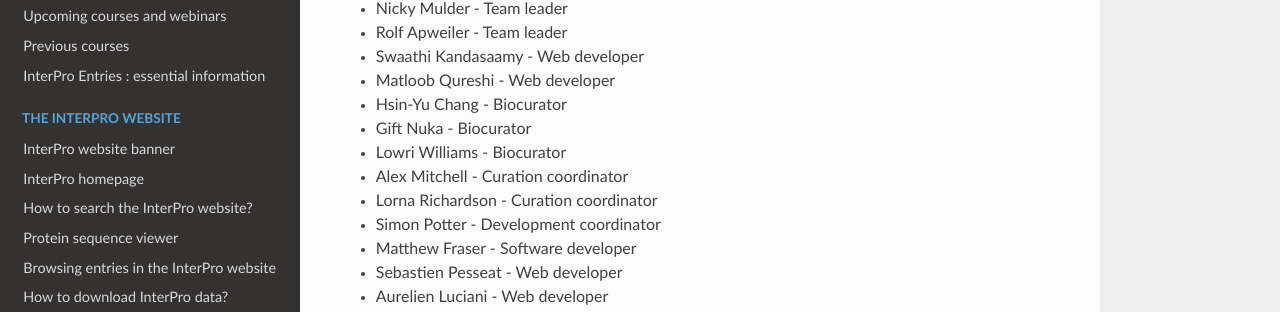
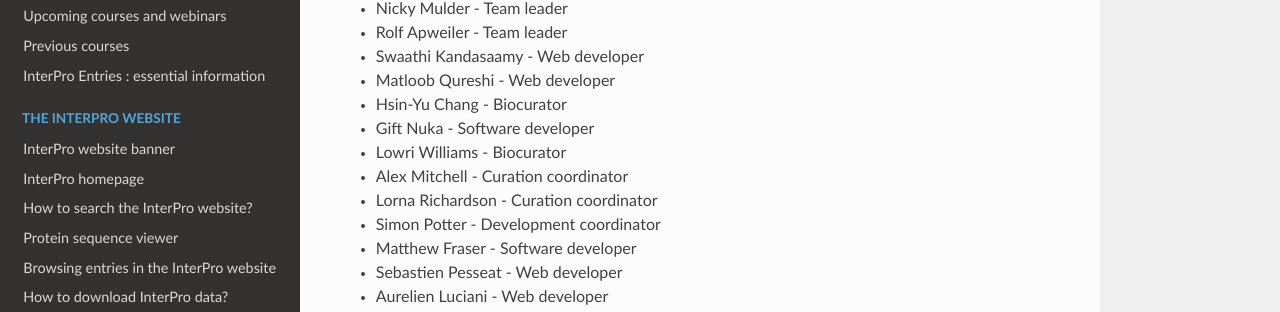
Before and after one commit to ProteinsWebTeam/interpro-docs, a Sphinx documentation site: the page built from docs/team.rst, in a window 1280 px wide and 900 px high, scrolled down 483 px. Shown: the part 139-451 px from the top of the window. Built offline with Sphinx 7.4.7 and the Read the Docs theme 2.0.0, drawn with Linux system fonts in a browser that asks for light colours.

Commit message:
Update team.rst

```diff
--- a/docs/team.rst
+++ b/docs/team.rst
@@ -25,7 +25,7 @@
 - Swaathi Kandasaamy - Web developer
 - Matloob Qureshi - Web developer
 - Hsin-Yu Chang - Biocurator
-- Gift Nuka - Biocurator
+- Gift Nuka - Software developer
 - Lowri Williams - Biocurator
 - Alex Mitchell - Curation coordinator
 - Lorna Richardson - Curation coordinator
```
